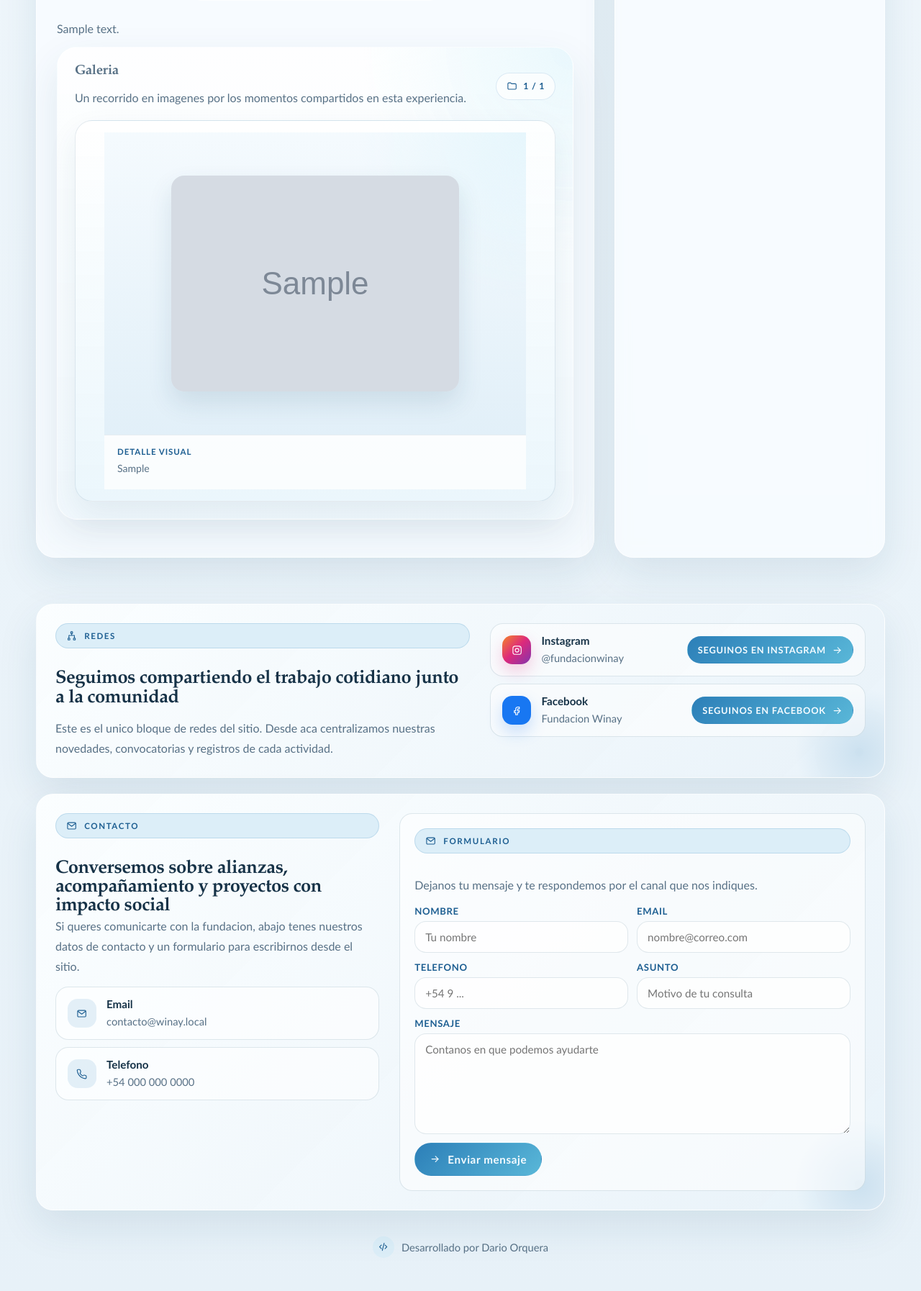
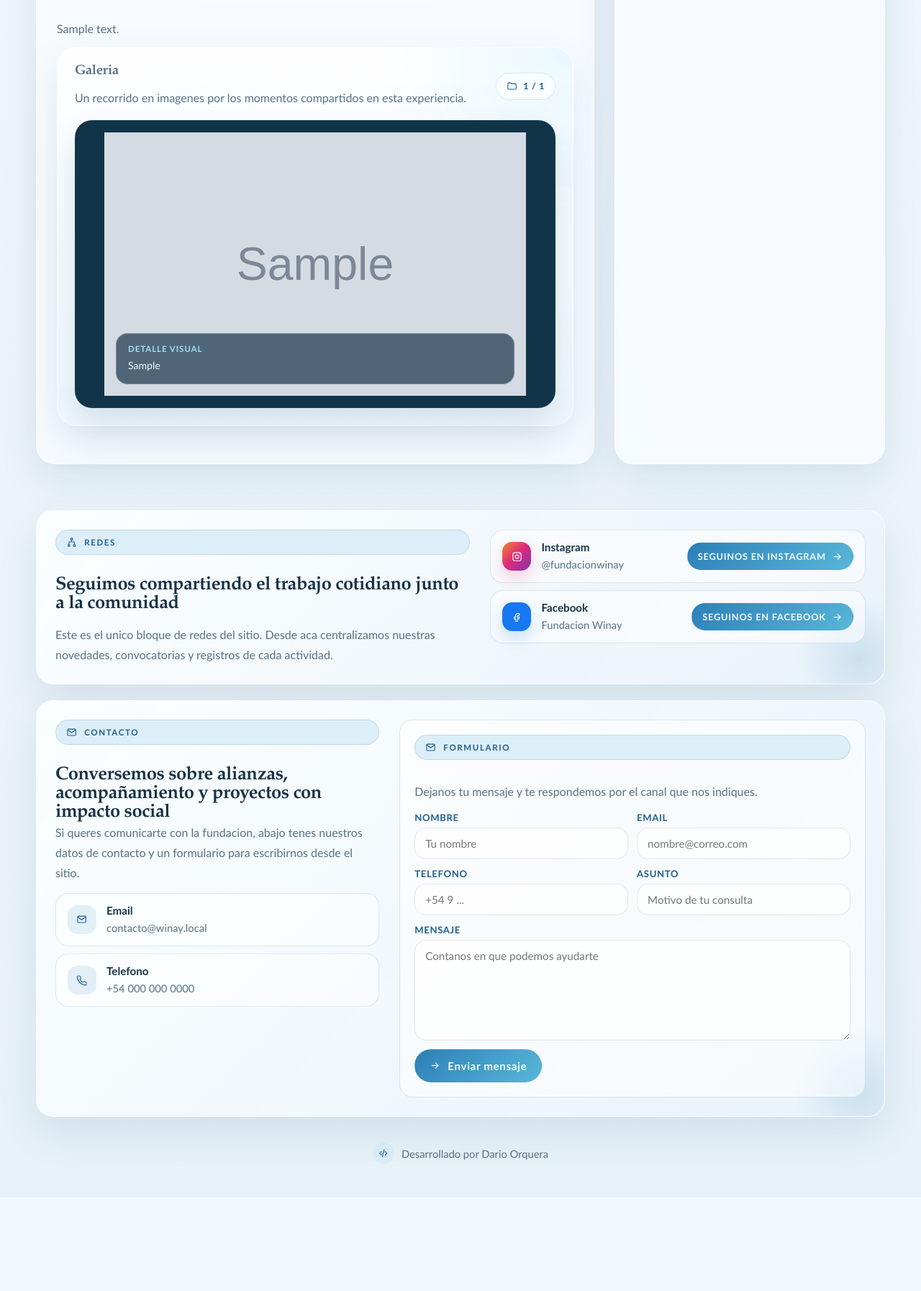
Before and after one commit to orquera10/proyectowinay, a Django app: a page that uses templates/core/post_detail.html in a window 1280 px wide. Shown: the part 1266-3060 px from the top of the page at 72% size. After the commit the page ends 2884 px from the top, so only its background shows below. Run offline with Django 5.2, Linux system fonts and the light colour scheme; tables that the repository leaves empty hold one stand-in row (values such as "Sample post"); grey boxes marked "Sample" are stand-in pictures.

Commit message:
feat: cambios en version celular

```diff
--- a/templates/core/post_detail.html
+++ b/templates/core/post_detail.html
@@ -148,14 +148,13 @@
         }
         .gallery-stage{
             position:relative;
-            width:min(100%, 860px);
+            width:100%;
             margin:0;
             overflow:hidden;
-            border:1px solid rgba(41,90,124,.12);
+            border:1px solid rgba(41,90,124,.1);
             border-radius:24px;
-            background:
-                linear-gradient(180deg, rgba(255,255,255,.88), rgba(235,246,252,.94));
-            box-shadow:0 18px 42px rgba(24,74,108,.08);
+            background:#123449;
+            box-shadow:0 22px 48px rgba(24,74,108,.14);
         }
         .gallery-slide{
             display:none;
@@ -164,42 +163,45 @@
             display:grid;
         }
         .gallery-figure{
-            display:grid;
-            gap:0;
+            position:relative;
+            margin:0;
         }
         .gallery-media{
             position:relative;
             display:flex;
             align-items:center;
             justify-content:center;
-            min-height:420px;
-            padding:28px;
-            background:
-                radial-gradient(circle at top right, rgba(217,243,251,.5), transparent 32%),
-                linear-gradient(180deg, rgba(244,250,254,.96), rgba(225,239,248,.94));
+            aspect-ratio:16 / 10;
+            min-height:360px;
+            background:linear-gradient(135deg,#123449,#2c7fb8);
         }
         .gallery-slide img{
             display:block;
-            max-width:100%;
-            max-height:460px;
-            width:auto;
-            height:auto;
-            object-fit:contain;
-            border-radius:18px;
-            box-shadow:0 16px 34px rgba(24,74,108,.12);
+            width:100%;
+            height:100%;
+            object-fit:cover;
+            border-radius:0;
+            box-shadow:none;
         }
         .gallery-slide figcaption{
+            position:absolute;
+            left:16px;
+            right:16px;
+            bottom:16px;
             display:grid;
             gap:6px;
-            padding:16px 18px 18px;
-            border-top:1px solid rgba(41,90,124,.1);
-            background:rgba(255,255,255,.76);
-            color:var(--muted);
+            width:auto;
+            padding:14px 16px;
+            border:1px solid rgba(255,255,255,.22);
+            border-radius:16px;
+            background:rgba(12,41,64,.66);
+            backdrop-filter:blur(12px);
+            color:#eaf6fc;
             font-size:.88rem;
             line-height:1.6;
         }
         .gallery-caption-label{
-            color:var(--brand-deep);
+            color:#9be0f5;
             font:700 .72rem "Candara","Segoe UI Variable Display",sans-serif;
             letter-spacing:.08em;
             text-transform:uppercase;
@@ -381,8 +383,7 @@
             .hero{padding:28px}
             .body-media{width:min(100%, 780px)}
             .gallery{padding:20px}
-            .gallery-media{min-height:320px;padding:20px}
-            .gallery-stage{width:min(100%, 760px)}
+            .gallery-media{min-height:320px}
         }
         @media (max-width:640px){
             .gallery-head{
@@ -394,11 +395,14 @@
                 font-size:.72rem;
             }
             .gallery-media{
+                aspect-ratio:4 / 3;
                 min-height:260px;
-                padding:16px;
             }
-            .gallery-slide img{
-                max-height:320px;
+            .gallery-slide figcaption{
+                left:10px;
+                right:10px;
+                bottom:10px;
+                padding:12px;
             }
             .gallery-nav{
                 inset:auto 14px 14px auto;
```
